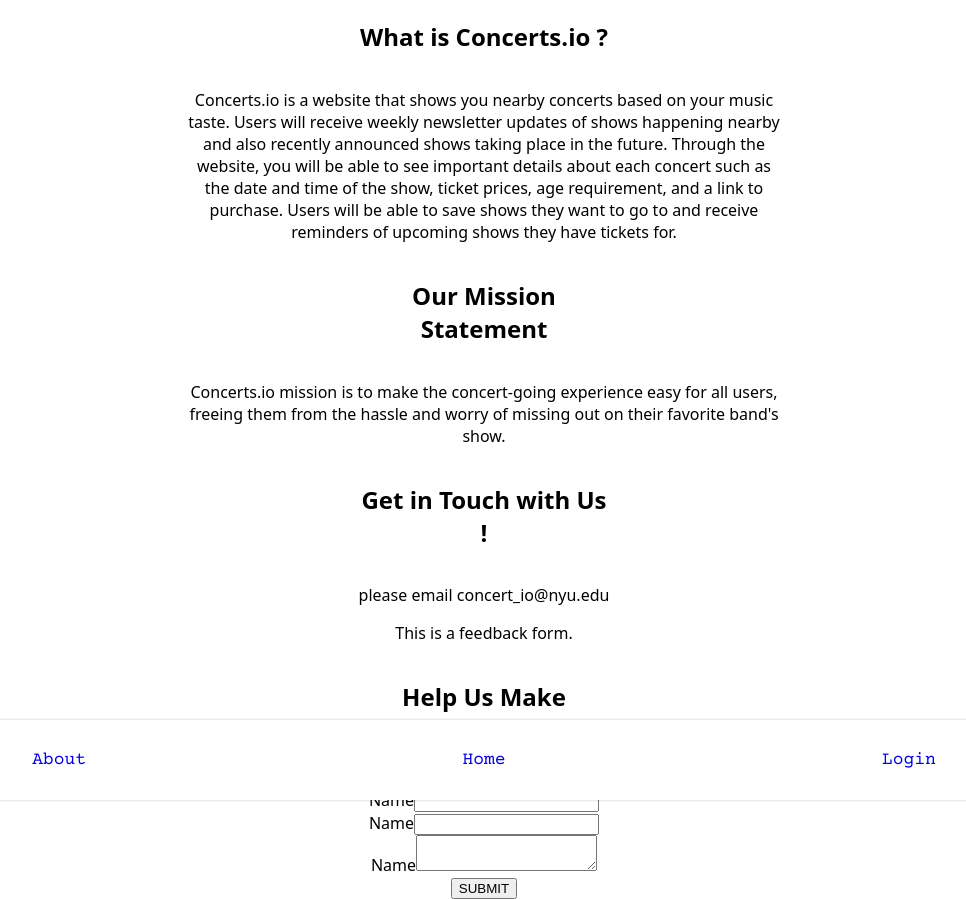
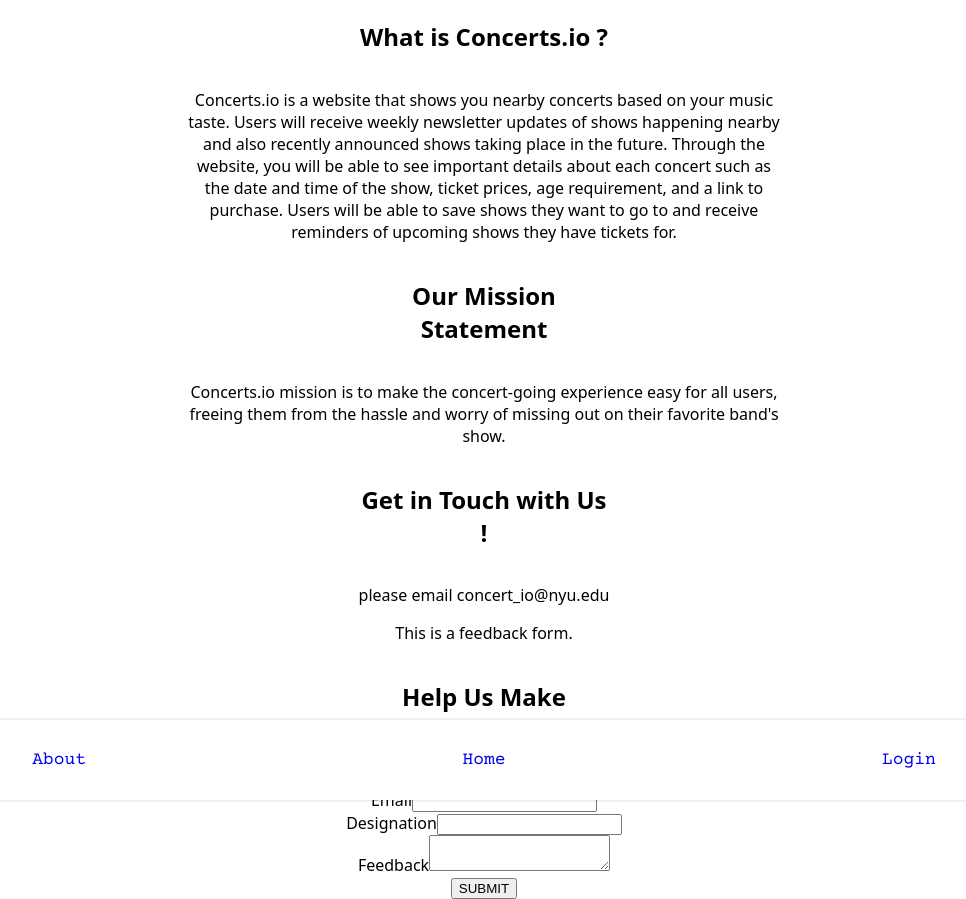
Before and after one commit to agiledev-students-spring2023/final-project-concerts-io, a React (Create React App) app in the folder front-end/: page /about in a window 1280 px wide. Shown: the whole page, without its empty margins (156-1122 px from the left). Built offline with nearby package versions, Linux system fonts and the light colour scheme.

Commit message:
fixed layout

```diff
--- a/front-end/src/pages/About.js
+++ b/front-end/src/pages/About.js
@@ -32,15 +32,15 @@
             <input name ="name " type="text" id = "name" />
             </div>
             <div>
-            <label for="email">Name</label>
+            <label for="email">Email</label>
             <input name ="email" type="text" id = "email" />
             </div>
             <div>
-            <label for="designation">Name</label>
+            <label for="designation">Designation</label>
             <input name ="designation" type="text" id = "designation" />
             </div>
             <div>
-            <label for="feedback">Name</label>
+            <label for="feedback">Feedback</label>
             <textarea name ="feedback" type="text" id = "feedback"></textarea>
             </div>
             <button type="submit">SUBMIT</button>
```
